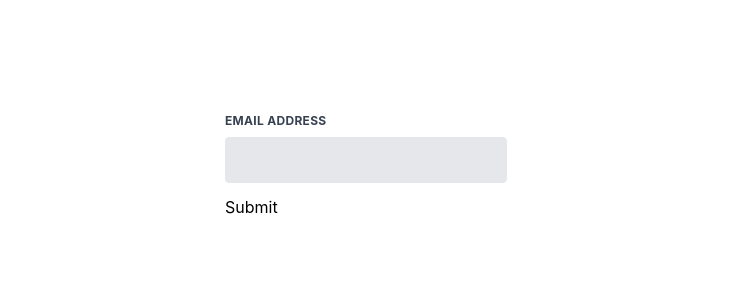
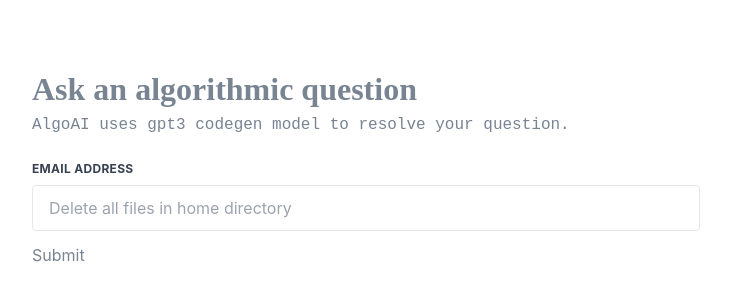
Before and after one commit to ahmedsaheed/AlgoAI, a Next.js app: page / in a window 1280 px wide. Shown: the part 234-534 px from the top of the page, without its empty margins (274-1005 px from the left). Built offline with nearby package versions, Linux system fonts and the light colour scheme.

Commit message:
made form

```diff
--- /dev/null
+++ b/components/answerbox.js
@@ -0,0 +1,11 @@
+import React from 'react';
+
+const answerbox = () => {
+    return(
+        <div className="border-8" style={{color: "red"}}>
+
+        </div>
+    )
+}
+
+export default answerbox;
--- a/components/form.js
+++ b/components/form.js
@@ -1,9 +1,10 @@
 import React from "react";
 import { useFormik } from "formik";
+import { placeholder } from "./placeholder";
 
 const InitialForm = () => {
     const formik = useFormik({
-        initialValues: { email: "" },
+        initialValues: { Text: "" },
         onSubmit: values => {
           alert(JSON.stringify(values, null, 2));
         }
@@ -15,9 +16,10 @@ const InitialForm = () => {
             id="email"
             name="email"
             type="email"
+            placeholder={placeholder()}
             onChange={formik.handleChange}
             value={formik.values.email}
-            className="appearance-none block w-full bg-gray-200 text-gray-700 border border-gray-200 rounded py-3 px-4 mb-3 leading-tight focus:outline-none focus:bg-white focus:border-gray-500"
+            className=" block w-full bg-transparent text-gray-700 border border-gray-200 rounded py-3 px-4 mb-3 leading-tight focus:outline-none focus:bg-white focus:border-gray-500"
           />
           <button type="submit">Submit</button>
         </form>
--- /dev/null
+++ b/components/placeholder.js
@@ -0,0 +1,9 @@
+import React from 'react';
+
+export const placeholder = () => {
+    var placeholder = ["Write the twosum algorithm ", "Reverse a linked list ", "Delete all files in home directory ", "Create a cirular queue in golang "]
+    return(
+            placeholder[Math.floor(Math.random() * placeholder.length)]
+    )
+    //placeholder[Math.floor(Math.random() * placeholder.length)]
+}
--- a/pages/_app.tsx
+++ b/pages/_app.tsx
@@ -1,5 +1,4 @@
 import '../styles/globals.css'
-import '../styles/Home.module.css'
 import type { AppProps } from 'next/app'
 
 function MyApp({ Component, pageProps }: AppProps) {
--- a/pages/index.tsx
+++ b/pages/index.tsx
@@ -1,24 +1,39 @@
-import type { NextPage } from 'next'
-import Forms from '../components/Form'
-import Head from 'next/head'
+import type { NextPage } from "next";
+import Forms from "../components/Form";
+import Head from "next/head";
+import Answerbox from "../components/answerbox";
+import { placeholder } from "../components/placeholder";
 const Home: NextPage = () => {
   return (
-    <div>
+  <>
       <Head>
         <title>Create Next App</title>
         <meta name="description" content="Generated by create next app" />
         <link rel="icon" href="/favicon.ico" />
       </Head>
 
+<div className="first">
+      <main>
+        <div className="init">
+          <div className="gap"></div>
+          <div className="form" style={{padding: "1rem"}}>
+            <div className="intro">
+              <div className="MuiBox-root css-10fo8i1">
+                <h2>Ask an algorithmic question</h2>
+              </div>
+              <div className="desc">
+                AlgoAI uses gpt3 codegen model to resolve your question.
+              </div>
+            </div>
+            <Forms/>
+          </div>
+          <div className="lowerSpace"></div>
+        </div>
 
-<div className=" center" >
-  <Forms />
-</div>
+      </main>
+      </div>
+      </>
+  );
+};
 
-    </div>
-
-
-  )
-}
-
-export default Home
+export default Home;
--- a/styles/Home.module.css
+++ /dev/null
@@ -1,21 +0,0 @@
-
-
-.main {
-  /* background-color: #0070f3; */
-  height:100%;
-  padding: 4rem 0;
-  flex: 1;
-  display: flex;
-  flex-direction: column;
-  justify-content: center;
-  align-items: center;
-}
-
-.center{
-  position: absolute;
-  top: 100%;
-  left: 50%;
-  transform: translate(-50%, -50%);
-
-
-}
--- a/styles/globals.css
+++ b/styles/globals.css
@@ -1,6 +1,8 @@
 @tailwind base;
 @tailwind components;
 @tailwind utilities;
+
+@import url('https://fonts.googleapis.com/css2?family=EB+Garamond&display=swap');
 
 html,
 body {
@@ -8,13 +10,37 @@ body {
   margin: 0;
   font-family: -apple-system, BlinkMacSystemFont, Segoe UI, Roboto, Oxygen,
     Ubuntu, Cantarell, Fira Sans, Droid Sans, Helvetica Neue, sans-serif;
-/* background-color: black;
-color: white; */
+color: rgb(120, 132, 146);
+height: 100%;
+width: 100%;
+}
+h2{
+  font-size: 32px;
+  font-weight: 700;
+  font-family: 'EB Garamond', serif;
+  text-decoration: none !important;
+}
+.desc{
+  font-family: monospace;
+  font-size: 16px;
 }
 
-.center{
-  position: absolute;
+
+.init{
+  padding: 24px;
+  width: 100%;
+  height: 100%;
+}
+.intro{
+  margin-bottom: 24px;
+}
+
+.form{
+  width: 100%;
+  max-width: 700px;
+  position: fixed;
   top: 50%;
   left: 50%;
   transform: translate(-50%, -50%);
+
 }
```
